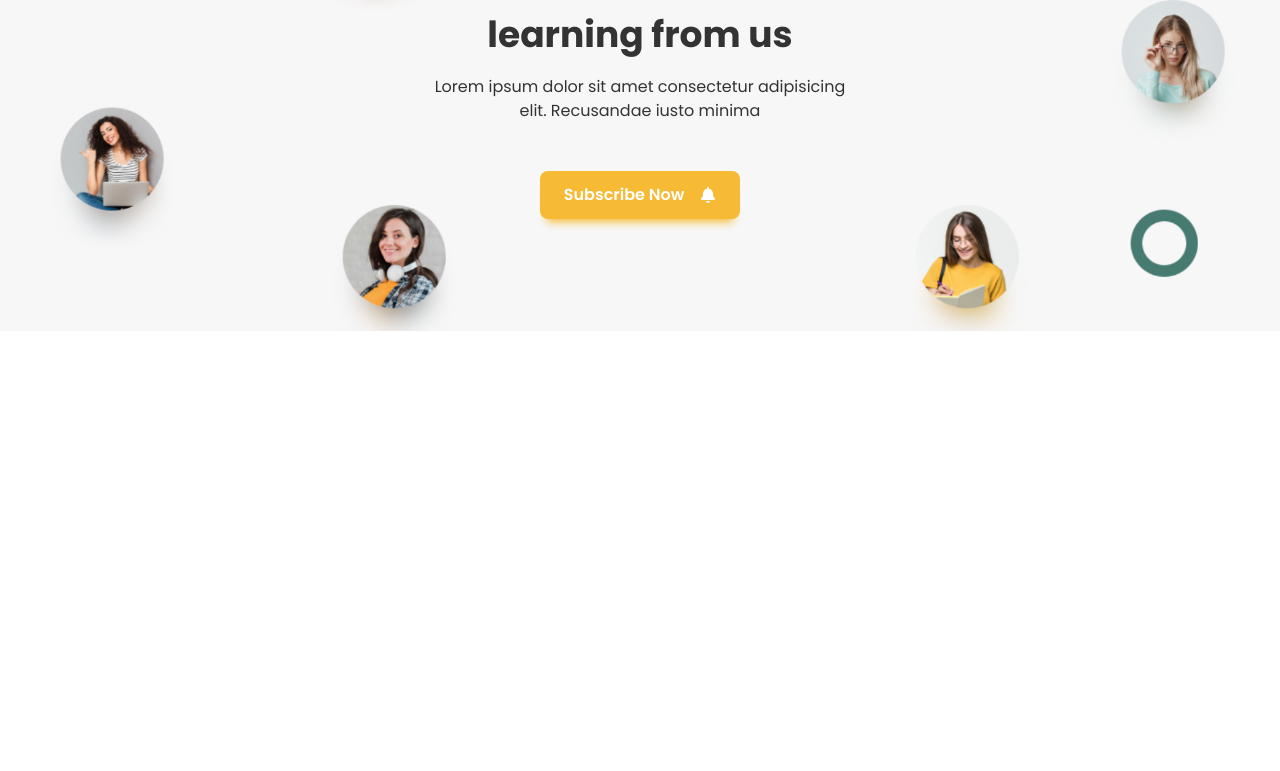
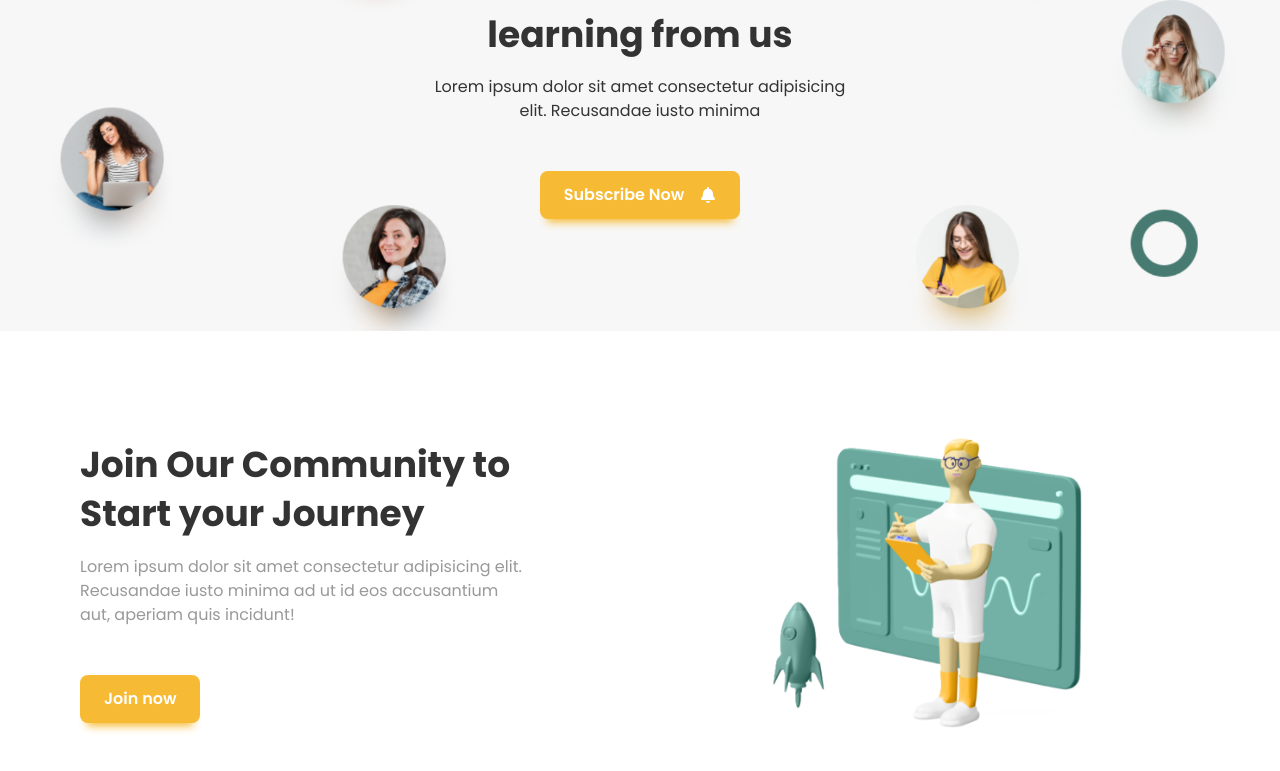
Before and after one commit to MohamedKhassar/e-Learning-React-Tailwind, a React (Vite) app: page / in a window 1280 px wide. Shown: the part 2057-2828 px from the top of the page. Before the commit the page ends 2388 px from the top, so only its background shows below. Built offline with nearby package versions, Linux system fonts and the light colour scheme.

Commit message:
create Subscribe Section with animation

```diff
--- a/src/App.jsx
+++ b/src/App.jsx
@@ -1,4 +1,5 @@
 import Banner from "./components/Banner/Banner"
+import Banner2 from "./components/Banner/Banner2"
 import Hero from "./components/Hero/Hero"
 import Services from "./components/Services/Services"
 import Subscribe from "./components/Subscribe/Subscribe"
@@ -10,6 +11,7 @@
       <Services />
       <Banner />
       <Subscribe />
+      <Banner2 />
     </main>
   )
 }
--- /dev/null
+++ b/src/components/Banner/Banner2.jsx
@@ -0,0 +1,39 @@
+import BannerPng from "/assets/banner.png"
+import { motion } from "framer-motion"
+const Banner2 = () => {
+    return (
+        <section>
+            <div className="container py-14 md:py-24 grid md:grid-cols-2 grid-cols-1 gap-6
+         space-y-6 md:space-y-0">
+                {/* banner text */}
+                <motion.div
+                initial={{opacity: 0,x:-50}}
+                whileInView={{ opacity: 1, x: 0 }}
+                viewport={{ once: true }}
+                className="flex flex-col justify-center">
+                    <div className="text-center md:text-left space-y-4 lg:max-w-[450px]">
+                        <h1 className="text-3xl md:text-4xl font-bold !leading-snug">
+                            Join Our Community to Start your Journey
+                        </h1>
+                        <p className="text-dark2">
+                            Lorem ipsum dolor sit amet consectetur adipisicing elit.
+                            Recusandae iusto minima ad ut id eos accusantium aut, aperiam quis
+                            incidunt!
+                        </p>
+                        <button className="primary-btn  !mt-8">Join now</button>
+                    </div>
+                </motion.div>
+                {/* banner img */}
+                <div className="flex justify-center items-center">
+                    <motion.img
+                        initial={{ opacity: 0, x: 50 }}
+                        whileInView={{ opacity: 1, x: 0 }}
+                        viewport={{ once: true }}
+                        transition={{ duration: .5, ease: "easeInOut" }} src={BannerPng} className="w-[350px] md:max-w-[450px] object-cover" alt="" />
+                </div>
+            </div>
+        </section>
+    )
+}
+
+export default Banner2
--- a/src/components/Subscribe/Subscribe.jsx
+++ b/src/components/Subscribe/Subscribe.jsx
@@ -10,6 +10,7 @@
                 <motion.div
                 initial={{ opacity: 0, scale: 0.5 }}
                 whileInView={{ opacity: 1, scale: 1 }}
+                viewport={{ once: true }}
                 transition={{duration:.6,ease:"easeInOut"}}
                 className="flex justify-center flex-col">
                     <div
```
